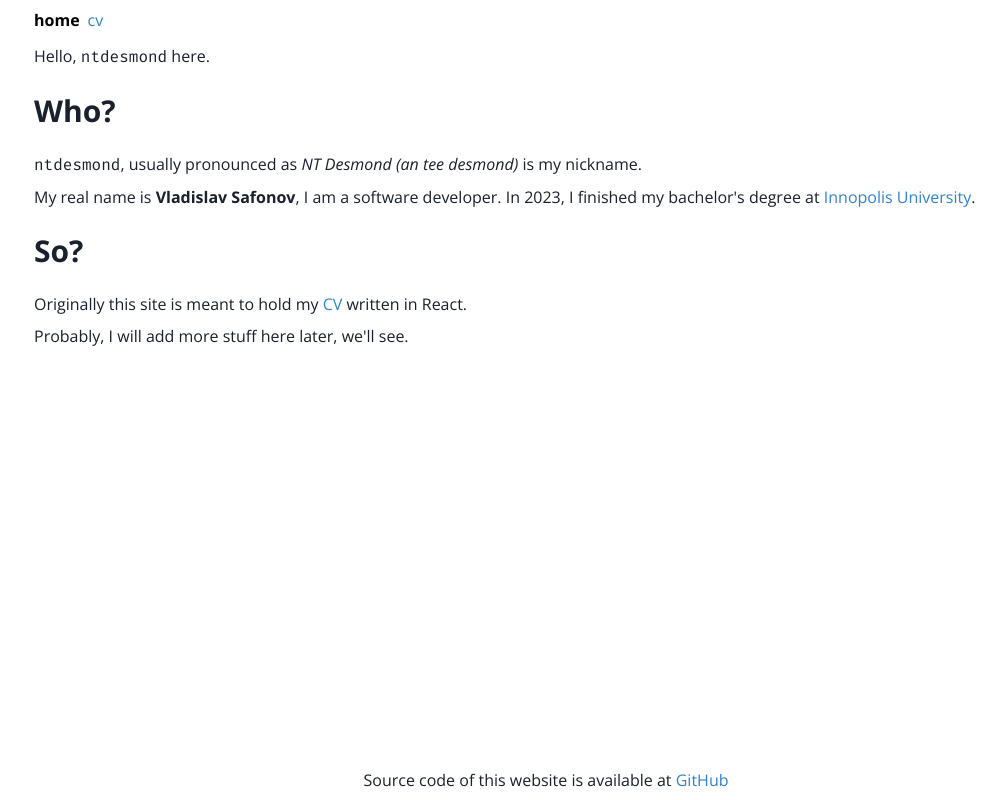
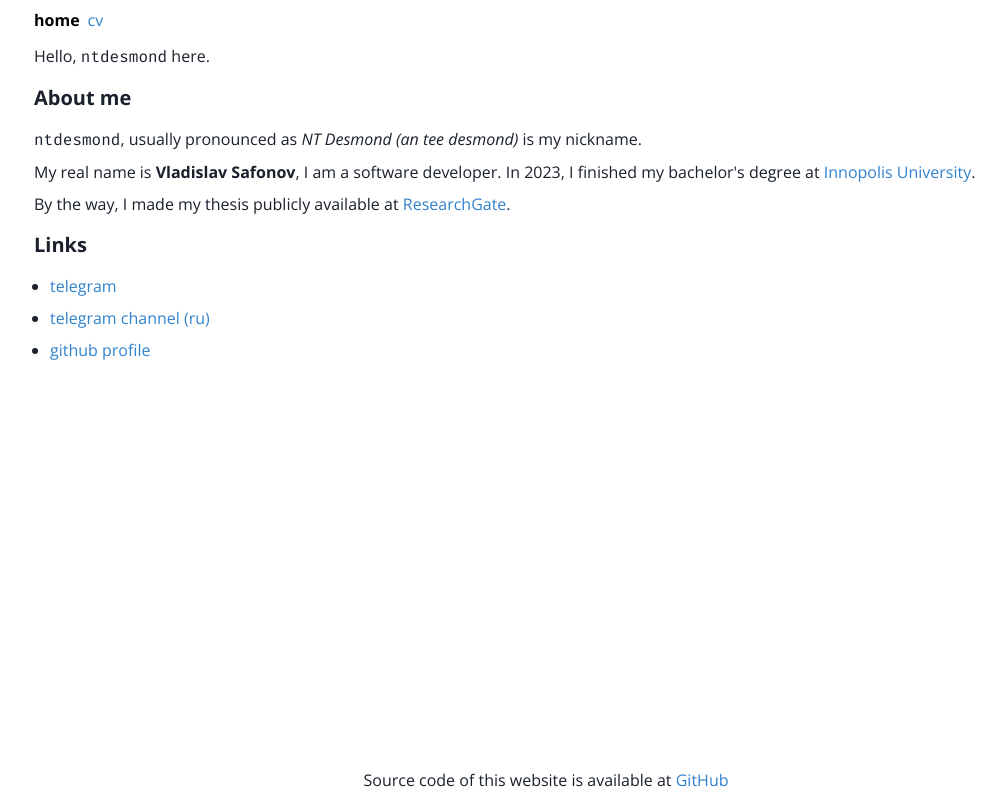
Before and after one commit to ntdesmond/ntdesmond.github.io, a React (Vite) app: page /#/ in a window 1280 px wide. Shown: the whole page, without its empty margins (94-1100 px from the left). Built offline with nearby package versions, Linux system fonts and the light colour scheme.

Commit message:
Edit the home page

```diff
--- a/src/pages/Home.tsx
+++ b/src/pages/Home.tsx
@@ -1,5 +1,4 @@
-import { Link as RouteLink } from 'react-router-dom';
-import { Text, Heading, Link, Box } from '@chakra-ui/react';
+import { Text, Heading, Link, Box, ListItem, UnorderedList } from '@chakra-ui/react';
 import Layout from '../components/layout/Layout';
 
 const Home = () => (
@@ -12,8 +11,8 @@ const Home = () => (
         </Text>{' '}
         here.
       </Text>
-      <Heading size="lg" marginY="0.5em">
-        Who?
+      <Heading size="md" marginY="0.5em">
+        About me
       </Heading>
       <Text>
         <Text as="span" fontFamily="mono">
@@ -24,19 +23,38 @@ const Home = () => (
       <Text>
         My real name is <b>Vladislav Safonov</b>, I am a software developer. In 2023, I finished my
         bachelor&#39;s degree at{' '}
-        <Link href="https://innopolis.university/">Innopolis University</Link>.
+        <Link href="https://innopolis.university/" isExternal>
+          Innopolis University
+        </Link>
+        .
       </Text>
-      <Heading size="lg" marginY="0.5em">
-        So?
+      <Text>
+        By the way, I made my thesis publicly available at{' '}
+        <Link href="https://dx.doi.org/10.13140/RG.2.2.24800.25609" isExternal>
+          ResearchGate
+        </Link>
+        .
+      </Text>
+      <Heading size="md" marginY="0.5em">
+        Links
       </Heading>
-      <Text>
-        Originally this site is meant to hold my{' '}
-        <Link as={RouteLink} to="/cv">
-          CV
-        </Link>{' '}
-        written in React.
-      </Text>
-      <Text>Probably, I will add more stuff here later, we&#39;ll see.</Text>
+      <UnorderedList>
+        <ListItem>
+          <Link href="https://t.me/ntdesmond" isExternal>
+            telegram
+          </Link>
+        </ListItem>
+        <ListItem>
+          <Link href="https://t.me/the_moon_bear" isExternal>
+            telegram channel (ru)
+          </Link>
+        </ListItem>
+        <ListItem>
+          <Link href="https://github.com/ntdesmond" isExternal>
+            github profile
+          </Link>
+        </ListItem>
+      </UnorderedList>
     </Box>
   </Layout>
 );
```
